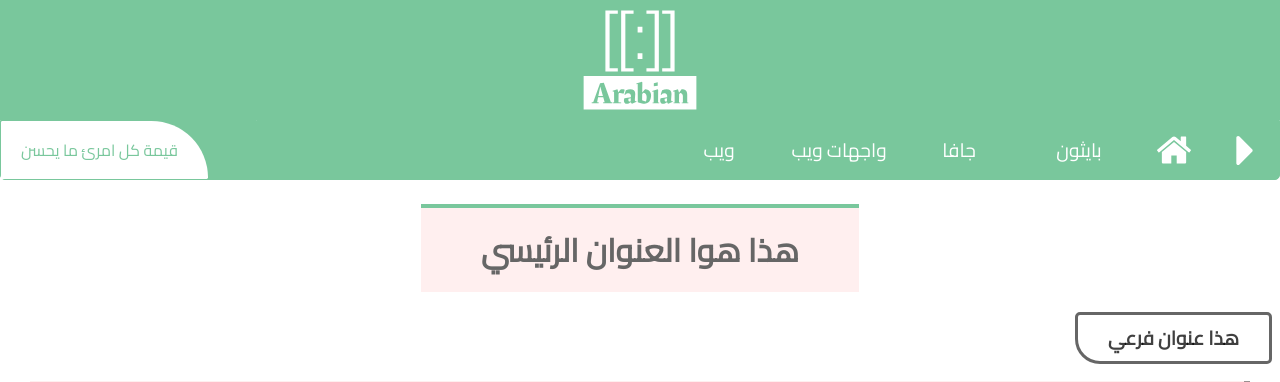
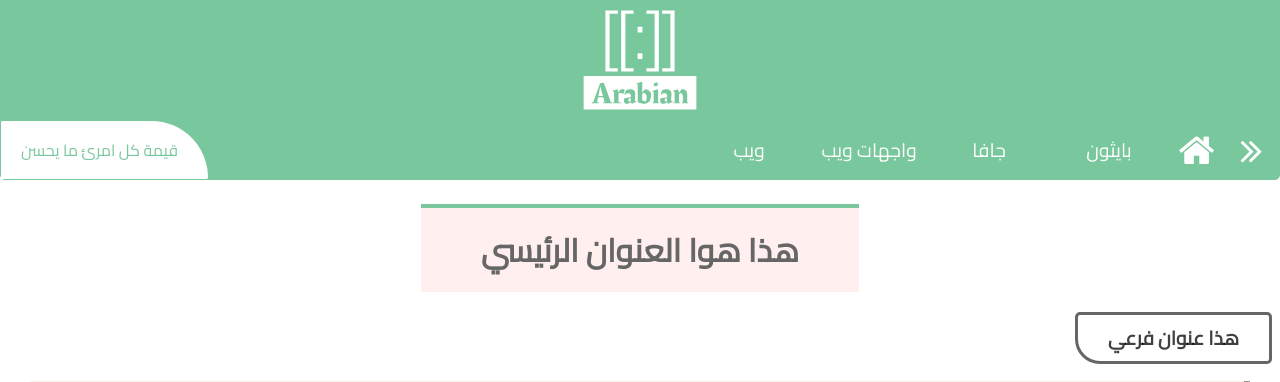
Before and after one commit to Ibrahimrahhal/ArabianDevs.com, a PHP site: page / in a window 1280 px wide. Shown: the top 382 px of the page. Run offline with PHP 8.4, Linux system fonts and the light colour scheme; some libraries are stand-ins or nearby versions.

Commit message:
added font awesome

```diff
--- a/Parials/header.css
+++ b/Parials/header.css
@@ -50,16 +50,16 @@ color: #79c79c;
 background-color: #ffffff;
 }
 .item-home {
-  width: 70px;
-
+  width: 55px;
+  font-size:2.4rem;
 }
 .item-home:hover .home {
-  background-image: url("../assets/home.hover.svg");
+  /* background-image: url("../assets/home.hover.svg"); */
 
 
 }
 .home{
-  background-image: url("../assets/home.svg");
+  /* background-image: url("../assets/home.svg"); */
   background-repeat: no-repeat;
   background-position:center;
   background-size: contain;
@@ -77,16 +77,24 @@ background-color: #ffffff;
 
 }
 .side-menu-icon:hover{
-  background-image: url("../assets/sort_down_g.svg");
-
+  color: #79c79c;
 }
 .item-menu-active .side-menu-icon{
-  background-image: url("../assets/sort_down_g.svg");
+
 
 }
 .item-menu-active{
   background-color: #ffffff;
+  color: #79c79c;
+
 }
+
+/* i {
+  transition: all 0.3s;
+}
+.item-menu-active i {
+  transform: rotate(180deg);
+} */
 .slogan{
 border-radius: 2px 80px 2px 0px;
   padding: 0 20px;
--- a/Parials/header.js
+++ b/Parials/header.js
@@ -7,6 +7,8 @@ $("nav").toggleClass("nobr");
 });
 $(".item-menu").click(()=>{
 $(".item-menu").toggleClass("item-menu-active");
+$(".item-menu i").toggleClass("fa-angle-double-right");
+$(".item-menu i").toggleClass("fa-angle-double-left");
 $(".side-menu").toggleClass("side-menu-active");
 $(".tut-content").toggleClass("opacity35");
 
--- a/Parials/header.php
+++ b/Parials/header.php
@@ -6,14 +6,11 @@
 <nav>
   <div class="items">
     <a class="item item-home item-menu">
-      <div class="side-menu-icon">
+      <i class="fa fa-angle-double-right"></i>
 
-      </div>
     </a>
     <a class="item item-home">
-      <div class="home">
-
-      </div>
+    <i class="fa fa-home" ></i>
     </a>
     <a class="item">
       بايثون
@@ -33,14 +30,10 @@
   </div>
   <div class="mobile-icons" >
     <a class="item item-home item-menu">
-      <div class="side-menu-icon">
-
-      </div>
+        <i class="fa fa-angle-double-right"></i>
     </a>
     <a class="item item-home mobile-home">
-      <div class="home">
-
-      </div>
+    <i class="fa fa-home" ></i>
     </a>
   </div>
   <div class="container-menu mobile" >
--- a/index.php
+++ b/index.php
@@ -9,6 +9,8 @@
     <link rel="stylesheet" href="css/design_md.css">
 
     <link rel="stylesheet" href="Parials/header.css">
+    <link rel="stylesheet" href="node_modules/font-awesome/css/font-awesome.css">
+
 
 <link href="https://fonts.googleapis.com/css?family=Cairo:200,400|Tajawal|Lalezar" rel="stylesheet">
   </head>
```
Also changed, not shown: package.json (added, +22 -0 lines), package-lock.json (added).
